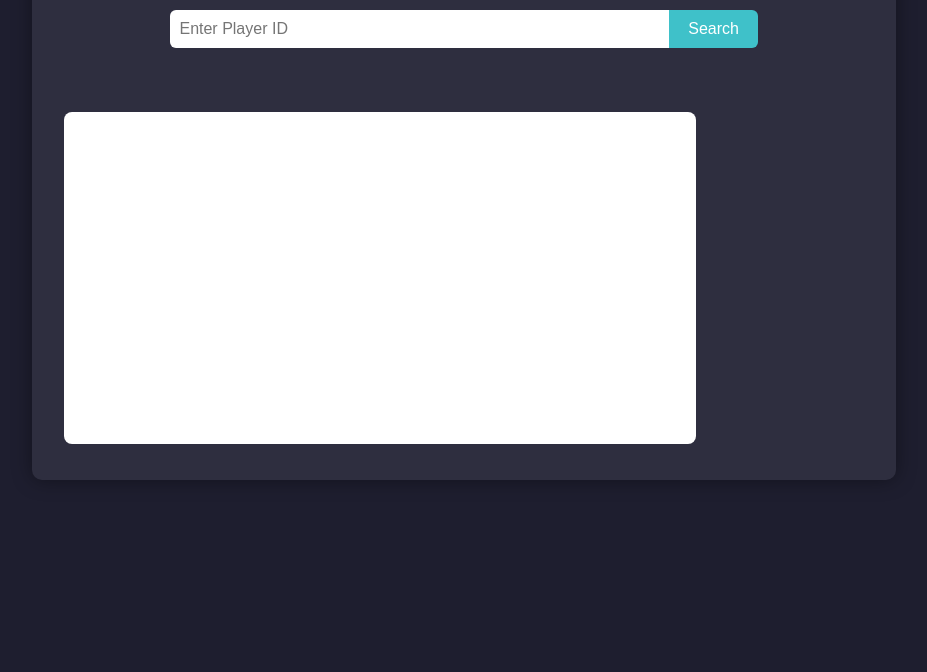
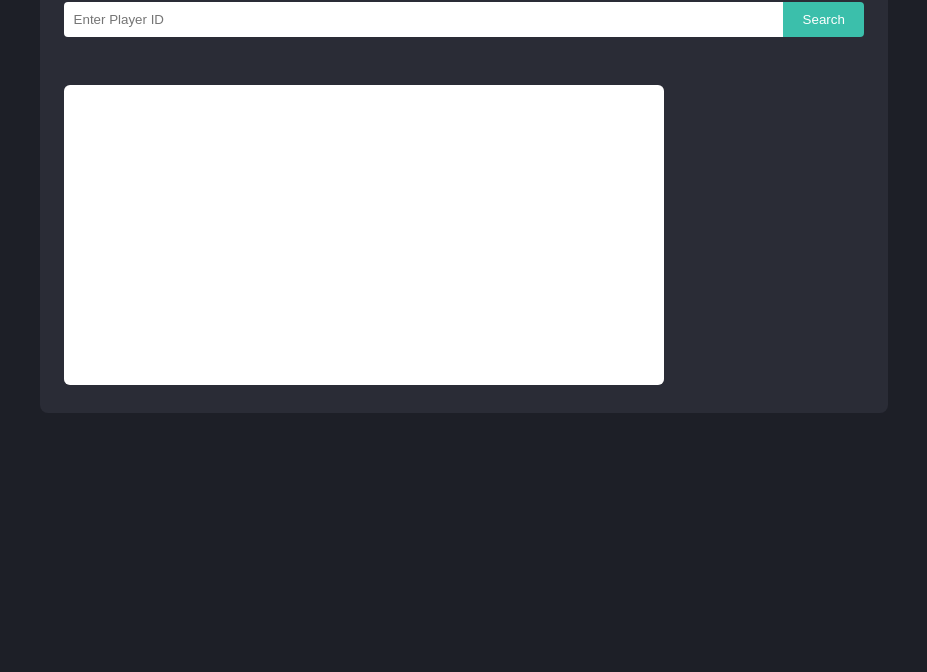
Before and after one commit to killyoudead48/predecessorlivestats, a website: page predecessor-live/public/index.html in a window 1280 px wide. Shown: the part 128-800 px from the top of the page, without its empty margins (176-1103 px from the left). Drawn offline with nearby package versions, Linux system fonts and the light colour scheme.

Commit message:
Update styles.css

```diff
--- a/predecessor-live/public/styles.css
+++ b/predecessor-live/public/styles.css
@@ -1,77 +1,22 @@
 body {
   font-family: Arial, sans-serif;
-  background-color: #1e1e2f;
-  color: #f0f0f0;
+  background: #1d1f27;
+  color: #f5f5f5;
   margin: 0;
-  padding: 0;
 }
-
 .container {
   max-width: 800px;
   margin: 2rem auto;
-  padding: 2rem;
-  background-color: #2e2e3f;
-  border-radius: 10px;
-  box-shadow: 0 0 20px rgba(0, 0, 0, 0.4);
-}
-
-h1 {
-  text-align: center;
-  margin-bottom: 1rem;
-}
-
-form {
-  display: flex;
-  justify-content: center;
-  margin-bottom: 2rem;
-}
-
-input[type="text"] {
-  padding: 0.6rem;
-  font-size: 1rem;
-  border: none;
-  border-radius: 6px 0 0 6px;
-  width: 60%;
-}
-
-button {
-  padding: 0.6rem 1.2rem;
-  font-size: 1rem;
-  border: none;
-  background-color: #3fc1c9;
-  color: white;
-  border-radius: 0 6px 6px 0;
-  cursor: pointer;
-}
-
-button:hover {
-  background-color: #36b2b9;
-}
-
-#results {
-  display: grid;
-  gap: 1rem;
-}
-
-.match-card {
-  display: flex;
-  align-items: center;
-  background-color: #444;
-  padding: 1rem;
+  padding: 1.5rem;
+  background: #2a2c36;
   border-radius: 8px;
 }
-
-.avatar {
-  width: 64px;
-  height: 64px;
-  border-radius: 8px;
-  margin-right: 1rem;
-  object-fit: cover;
-}
-
-canvas {
-  margin-top: 2rem;
-  background-color: #fff;
-  border-radius: 8px;
-  padding: 1rem;
-}
+h1 { text-align: center; margin-bottom: 1rem; }
+form { display:flex; justify-content:center; margin-bottom:1rem; }
+input { flex:1; padding:0.6rem; border:none; border-radius:4px 0 0 4px; }
+button { padding:0.6rem 1.2rem; border:none; background:#3bbfab; color:white; cursor:pointer; border-radius:0 4px 4px 0; }
+button:hover { background:#33a795; }
+#results { display:grid; gap:1rem; }
+.match-card { display:flex; align-items:center; background:#3c3f4d; padding:0.8rem; border-radius:6px; }
+.avatar { width:60px; height:60px; border-radius:6px; margin-right:1rem; object-fit:cover; }
+canvas { margin-top:2rem; background:#fff; border-radius:6px; }
```
